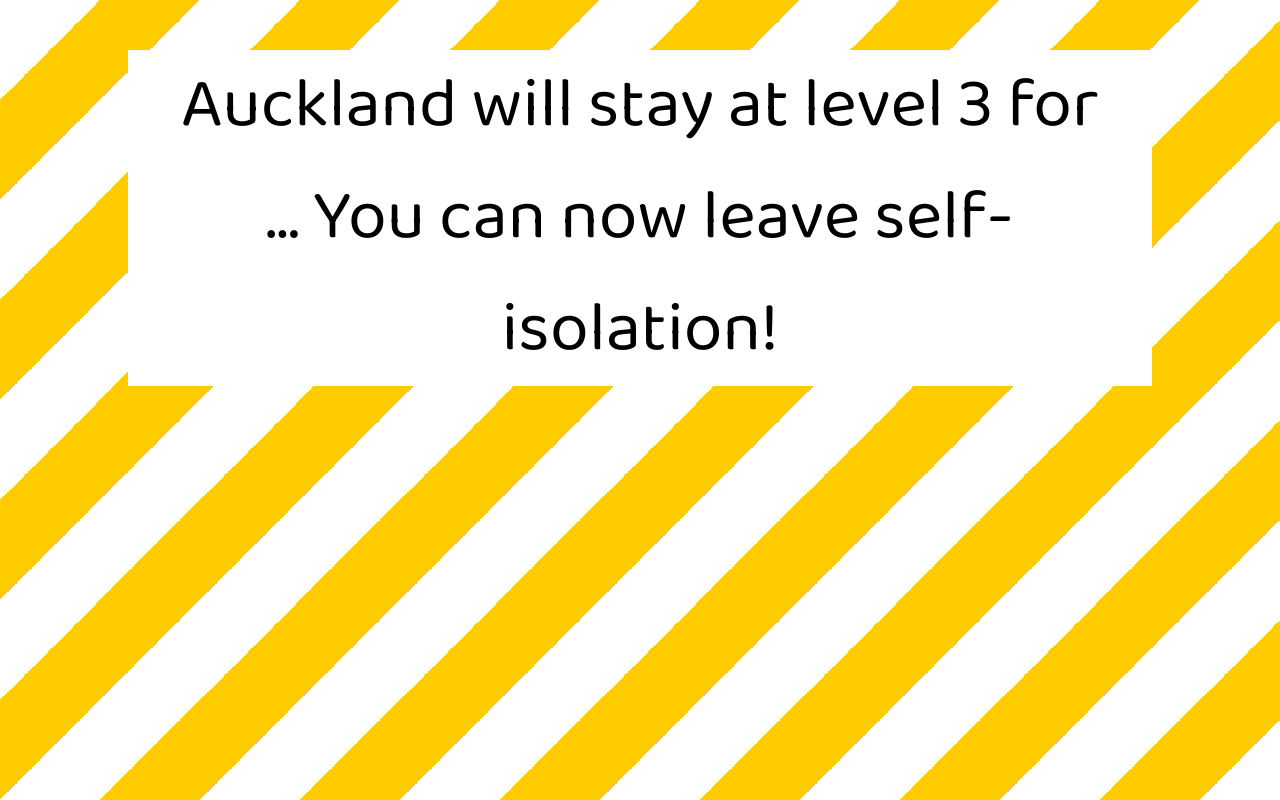
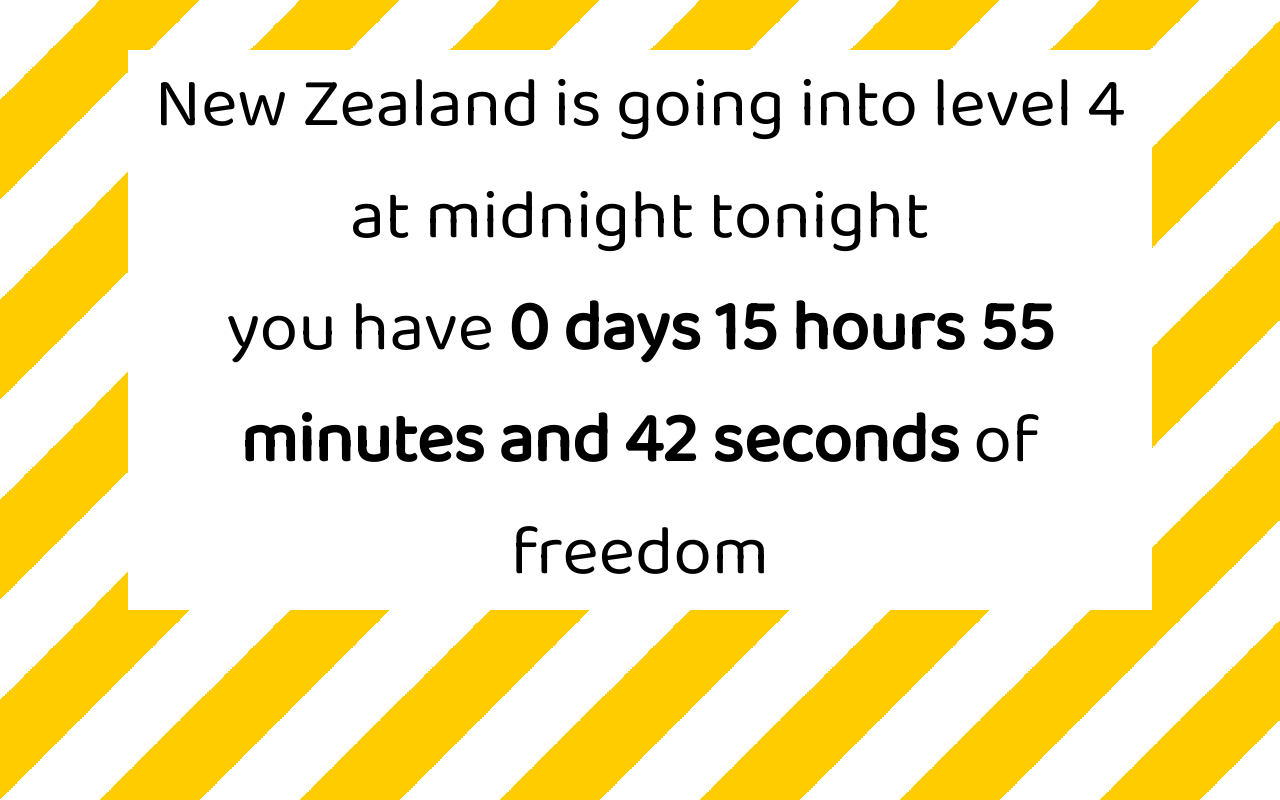
Before and after one commit to AntonHuggard/SIC, a plain HTML site: page index.html in a window 1280 px wide. Drawn offline with Linux system fonts and the light colour scheme.

Commit message:
Community delta - Aug 2020 lockdown

```diff
--- /dev/null
+++ b/header.js
@@ -0,0 +1,13 @@
+var start_time = new Date ("August 17, 2021 23:59:00").getTime();
+
+var now = new Date().getTime();
+
+function getheader() {
+    const header_tag = document.getElementById('header');
+
+    if ((start_time - now) > 0) {
+        header_tag.innerText = "New Zealand is going into level 4 at midnight tonight";
+    } else {
+        header_tag.innerHTML = "New Zealand is at level 4.<br> Auckland moves to level 3 in:";
+    }
+}
--- a/index.html
+++ b/index.html
@@ -3,75 +3,18 @@
     <title> Self-Isolation Clock</title>
     <link rel="icon" href="apple-touch-icon-120x120-precomposed.png" />
     <link href='https://fonts.googleapis.com/css?family=Baloo 2' rel='stylesheet'>
-    <style>
-        .centre {
-            display: block;
-            margin-left: auto;
-            margin-right: auto;
-
-
-        }
-        p {
-            font-family: 'Baloo 2';font-size: 22px;
-            text-align: center;
-            font-size: 70px;
-            margin: 0px;
-        }
-        #wrapper {
-            height: 100%;
-            width: 100%;
-            background-image: linear-gradient(-45deg, rgb(255, 204, 0) 25%, transparent 25%,
-            transparent 50%, rgb(255, 204, 0) 50%, rgb(255, 204, 0) 75%, transparent 75%, #fff);
-            background-size: 200px 200px;
-        }
-        #box {
-            background-color: white;
-            width: 80%
-        }
-        #invis_box {
-            padding-top: 50px;
-        }
-
-    </style>
+    <link href='style.css' rel='stylesheet'>
+    <script src='header.js'></script>
 </head>
 
-<body style = "margin: 0px;">
+<body onload='getheader()'>
     <div id = "wrapper">
         <div id = "invis_box"><div id = "box" class = "centre">
 
-        <p>Auckland will stay at level 3 for</p>
+        <p id='header'></p>
         <p id = "clock"></p>
 
-        <!-- <p style = "font-size: 20px;">
-            Alert-level 3: 23rd - 25th of March.
-            Alert-level 4: 26th of March - 27th of April.
-            Alert-level 3: 27th of April - 13th May.
-            Alert-level 2: 13th May - 8th June.
-            Alert-level 1: 8th June - 12th August<br>
-            Alert-level 2: 12th August[?] - 30th August
-            Auckland is currently at level 3. The rest of NZ is at level 2.
-        </p> -->
-        <script>
-            const countDownDate = new Date ("March 7, 2021 06:00:00").getTime();
-            const x = setInterval(function() {
-                const now = new Date().getTime();
-
-                const distance = countDownDate - now;
-
-                const days = Math.floor(distance / (1000 * 60 * 60 * 24));
-                const hours = Math.floor((distance % (1000 * 60 * 60 * 24)) / (1000 * 60 * 60));
-                const minutes = Math.floor((distance % (1000 * 60 * 60)) / (1000 * 60));
-                const seconds = Math.floor((distance % (1000 * 60)) / 1000);
-
-                document.getElementById("clock").innerHTML = "<strong>" + days + " days " + hours + " hours "
-                + minutes + " minutes and <br>" + seconds + " seconds </strong>";
-
-                if (distance < 0) {
-                    clearInterval(x);
-                    document.getElementById("clock").innerHTML = "... You can now leave self-isolation!";
-                }
-            }, 1000);
-        </script>
+        <script src='main.js'></script>
         </div></div>
     </div>
 </body>
--- /dev/null
+++ b/main.js
@@ -0,0 +1,35 @@
+const countDownDate = new Date ("August 24, 2021 23:59:00").getTime();
+
+const x = setInterval(function() {
+
+    now = new Date().getTime();
+
+    var lockdown_started = false;
+
+    if (start_time > now) {
+        end_time = start_time
+
+    } else {
+        lockdown_started = true;
+        end_time = countDownDate;
+    }
+
+    const distance_end = end_time - now;
+
+    const days = Math.floor(distance_end / (1000 * 60 * 60 * 24));
+    const hours = Math.floor((distance_end % (1000 * 60 * 60 * 24)) / (1000 * 60 * 60));
+    const minutes = Math.floor((distance_end % (1000 * 60 * 60)) / (1000 * 60));
+    const seconds = Math.floor((distance_end % (1000 * 60)) / 1000);
+
+
+    if (lockdown_started) {
+        document.getElementById("clock").innerHTML = "<strong>" + days + " days " + hours + " hours " + minutes + " minutes and <br>" + seconds + " seconds </strong>";
+        if (distance_end < 0) { // after lockdown
+            clearInterval(x);
+            document.getElementById("clock").innerHTML = "... You can now leave self-isolation!";
+        }
+    } else {
+        document.getElementById("clock").innerHTML = "you have <strong>" + days + " days " + hours + " hours " + minutes + " minutes and " + seconds + " seconds </strong> of freedom";
+    }
+
+}, 1000);
--- /dev/null
+++ b/style.css
@@ -0,0 +1,31 @@
+body {
+    margin: 0px;
+}
+
+.centre {
+    display: block;
+    margin-left: auto;
+    margin-right: auto;
+
+
+}
+p {
+    font-family: 'Baloo 2';font-size: 22px;
+    text-align: center;
+    font-size: 70px;
+    margin: 0px;
+}
+#wrapper {
+    height: 100%;
+    width: 100%;
+    background-image: linear-gradient(-45deg, rgb(255, 204, 0) 25%, transparent 25%,
+    transparent 50%, rgb(255, 204, 0) 50%, rgb(255, 204, 0) 75%, transparent 75%, #fff);
+    background-size: 200px 200px;
+}
+#box {
+    background-color: white;
+    width: 80%
+}
+#invis_box {
+    padding-top: 50px;
+}
```
